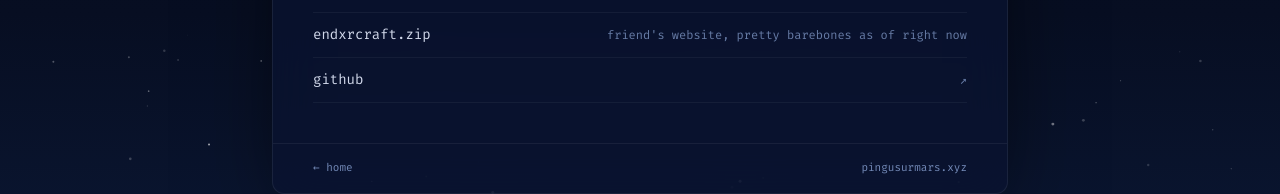
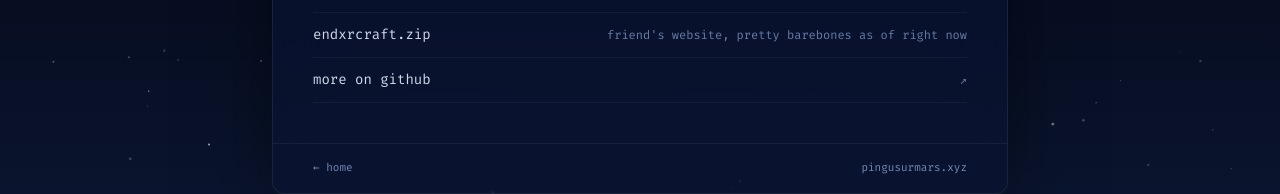
Before and after one commit to pingusurmars/website-remastered, a SvelteKit app: page /projects in a window 1280 px wide. Shown: the part 386-580 px from the top of the page. Built offline with nearby package versions, Linux system fonts and the light colour scheme.

Commit message:
switched github link to "more on github"

```diff
--- a/src/routes/projects/+page.svelte
+++ b/src/routes/projects/+page.svelte
@@ -74,7 +74,7 @@
 						<span
 							class="text-starlight/90 underline decoration-dusk/0 decoration-2 underline-offset-4 transition-colors group-hover:decoration-dusk/50"
 						>
-							github
+							more on github
 						</span>
 						<span class="text-xs text-dusk/70">
 							<span class="sr-only">(opens in a new tab)</span>
```
